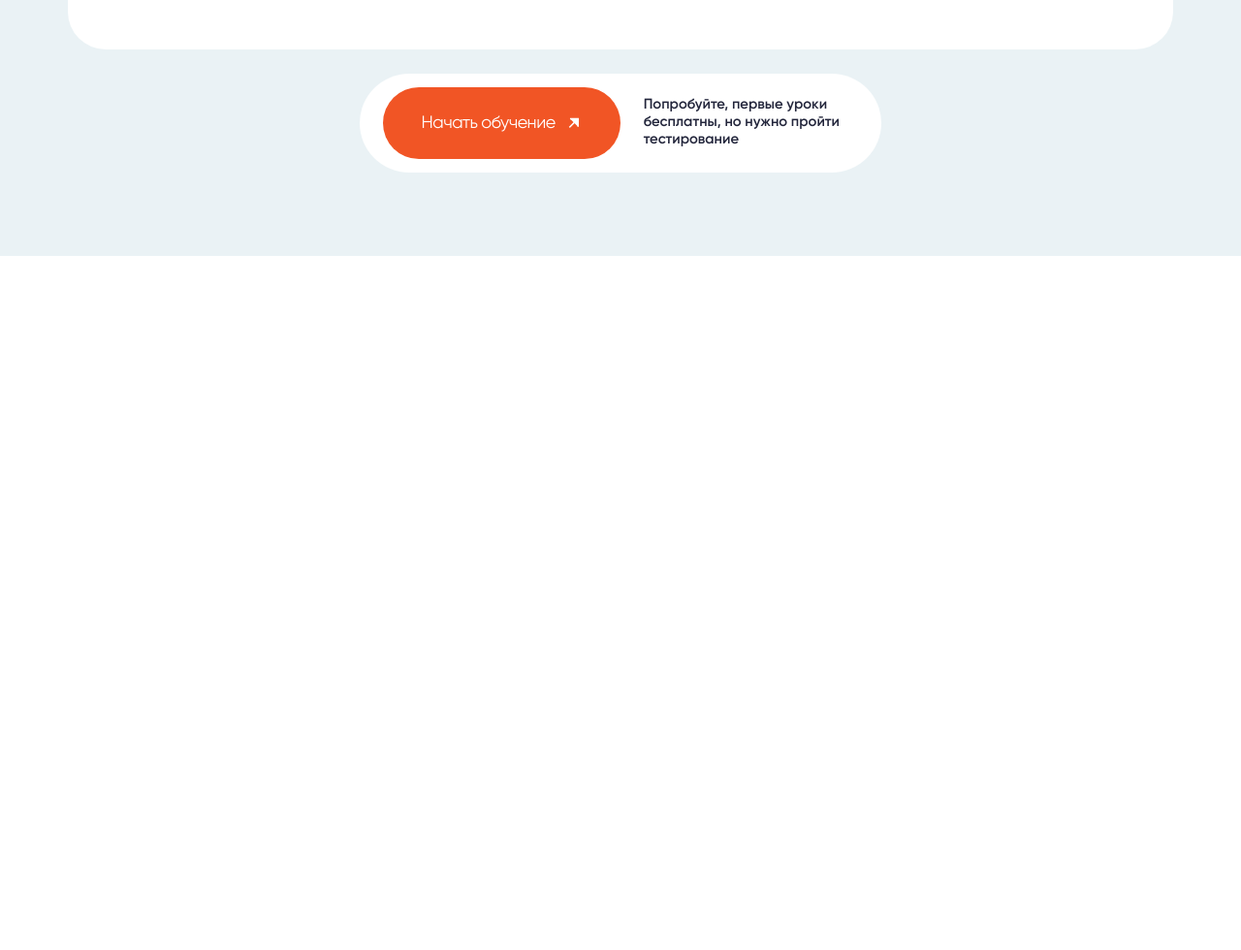
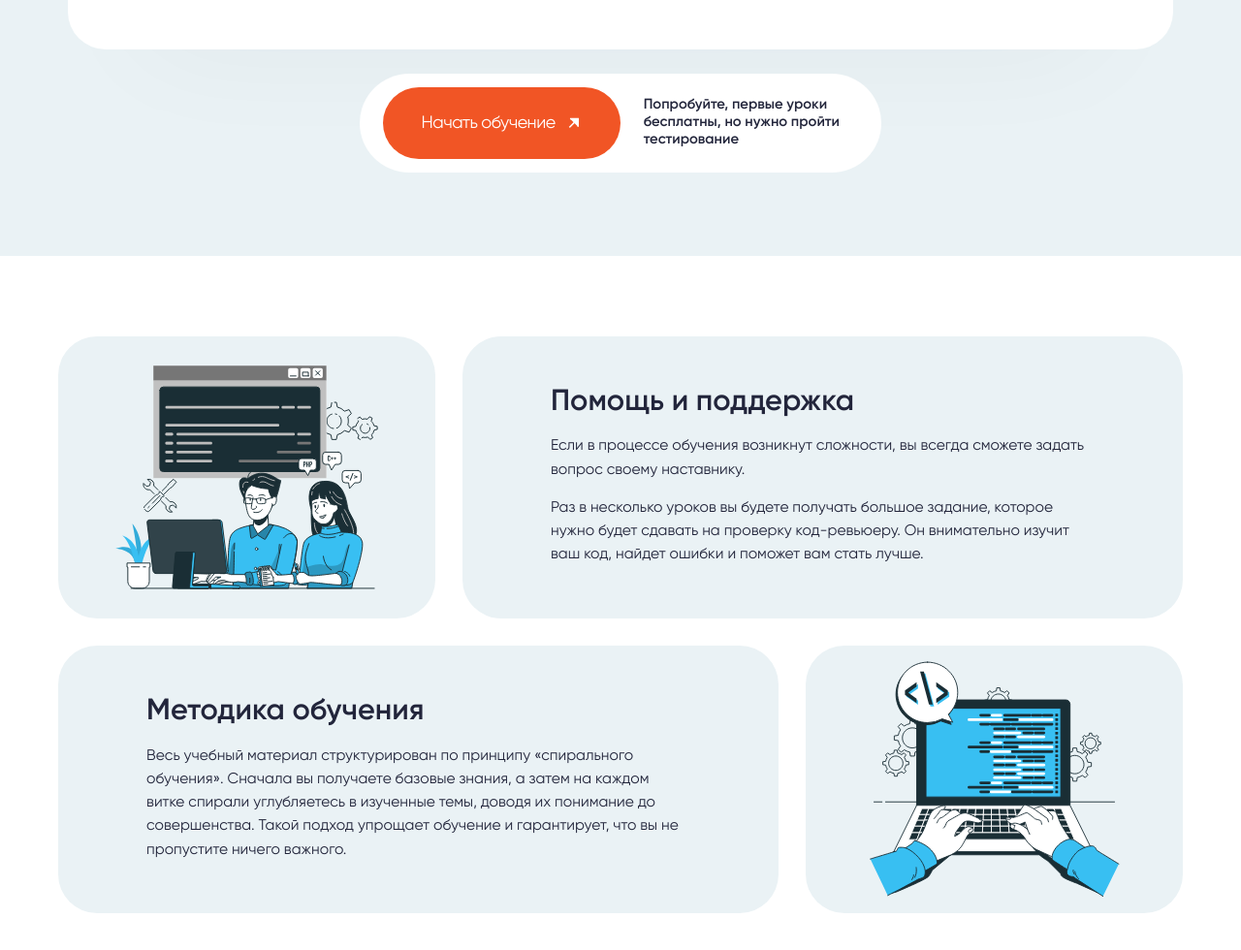
Before and after one commit to Scalete/project_prog-school, a website: page src/index.html in a window 1280 px wide. Shown: the part 2936-3916 px from the top of the page at 97% size. Before the commit the page ends 3200 px from the top, so only its background shows below. Drawn offline with nearby package versions, Linux system fonts and the light colour scheme; files that its build step writes are made by us from their sources.

Commit message:
added section support

```diff
--- a/src/index.html
+++ b/src/index.html
@@ -154,6 +154,32 @@
             </div>
         </section>
 
+        <section class="support">
+            <div class="container">
+                <div class="support__wrapper">
+                    <div class="first-row">
+                        <div class="image">
+                            <img src="img/work.svg" alt="Work">
+                        </div>
+                        <div class="text">
+                            <h2>Помощь и поддержка</h2>
+                            <p>Если в процессе обучения возникнут сложности, вы всегда сможете задать вопрос своему наставнику.</p>
+                            <p>Раз в несколько уроков вы будете получать большое задание, которое нужно будет сдавать на проверку код-ревьюеру. Он внимательно изучит ваш код, найдет ошибки и поможет вам стать лучше. </p>
+                        </div>
+                    </div>
+                    <div class="second-row">
+                        <div class="text">
+                            <h2>Методика обучения</h2>
+                            <p>Весь учебный материал структурирован по принципу «спирального обучения». Сначала вы получаете базовые знания, а затем на каждом витке спирали углубляетесь в изученные темы, доводя их понимание до совершенства. Такой подход упрощает обучение и гарантирует, что вы не пропустите ничего важного.</p>
+                        </div>
+                        <div class="image">
+                            <img src="img/programming.svg" alt="Programming">
+                        </div>
+                    </div>
+                </div>
+            </div>
+        </section>
+
     </main>
 
     <footer class="footer">
--- a/src/sass/blocks/_index.scss
+++ b/src/sass/blocks/_index.scss
@@ -3,3 +3,4 @@
 @import 'info';
 @import 'plan';
 @import 'instruction';
+@import 'support';
--- a/src/sass/blocks/_instruction.scss
+++ b/src/sass/blocks/_instruction.scss
@@ -76,6 +76,7 @@
         padding: res(36, 56) res(20, 56);
         background-color: $white;
         border-radius: res(30, 40);
+        box-shadow: 0px 81px 120px -77px rgba(34, 37, 59, 0.04);
 
         li {
             flex: 1;
--- /dev/null
+++ b/src/sass/blocks/_support.scss
@@ -0,0 +1,73 @@
+.support {
+    padding: res(11, 91) 0 res(11, 89);
+    background-color: $white;
+    border-radius: res(30, 80);
+
+    h2 {
+        margin-bottom: 18px;
+        font-size: res(20, 32);
+        font-weight: 600;
+    }
+
+    p {
+        margin-bottom: 15px;
+        font-size: res(12, 16);
+        line-height: 1.56;
+
+        &:last-child {
+            margin-bottom: 0;
+        }
+    }
+
+    &__wrapper {
+        display: grid;
+
+        .first-row, .second-row {
+            display: grid;
+            gap: res(12, 30);
+
+            > div {
+                background-color: $primary-blue;
+                border-radius: 40px;
+            }
+
+            .text {
+                padding: res(38, 55) res(20, 100);
+            }
+
+            .image {
+                display: flex;
+                justify-content: center;
+                align-items: center;
+            }
+        }
+
+        .first-row {
+            grid-template-columns: res(300, 400) auto;
+            margin-bottom: res(12, 30);
+        }
+
+        .second-row {
+            grid-template-columns: auto res(300, 400);
+        }
+    }
+
+    @include mobile {
+        box-shadow: 0px 81px 120px -77px rgba(34, 37, 59, 0.04);
+
+        &__wrapper {
+            .first-row, .second-row {
+                display: flex;
+                flex-direction: column;
+
+                .image {
+                    padding: 34px 0;
+                }
+            }
+
+            .second-row {
+                flex-direction: column-reverse;
+            }
+        }
+    }
+}
```
Also changed, not shown: dist/css/style.min.css, dist/img/programming.svg (added), dist/img/work.svg (added), dist/index.html, src/img/programming.svg (added), src/img/work.svg (added).
